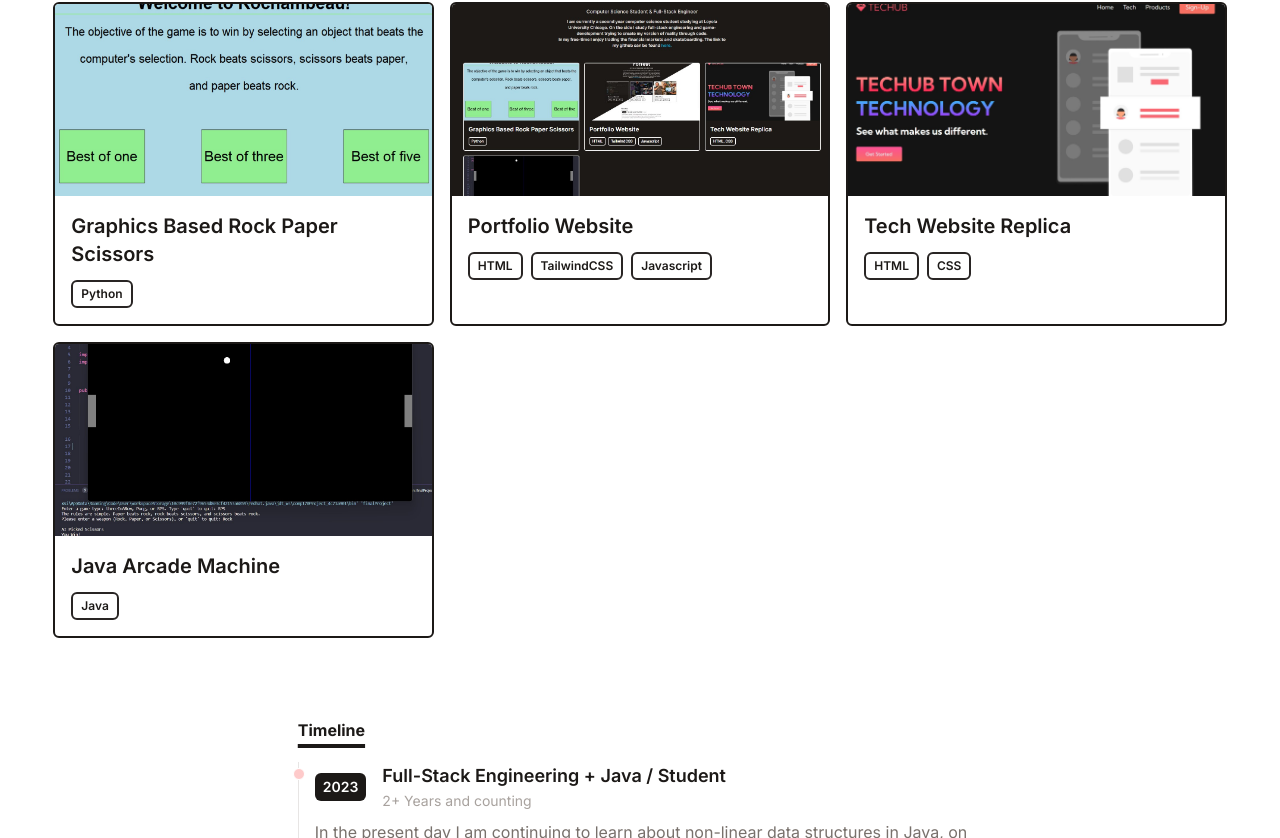
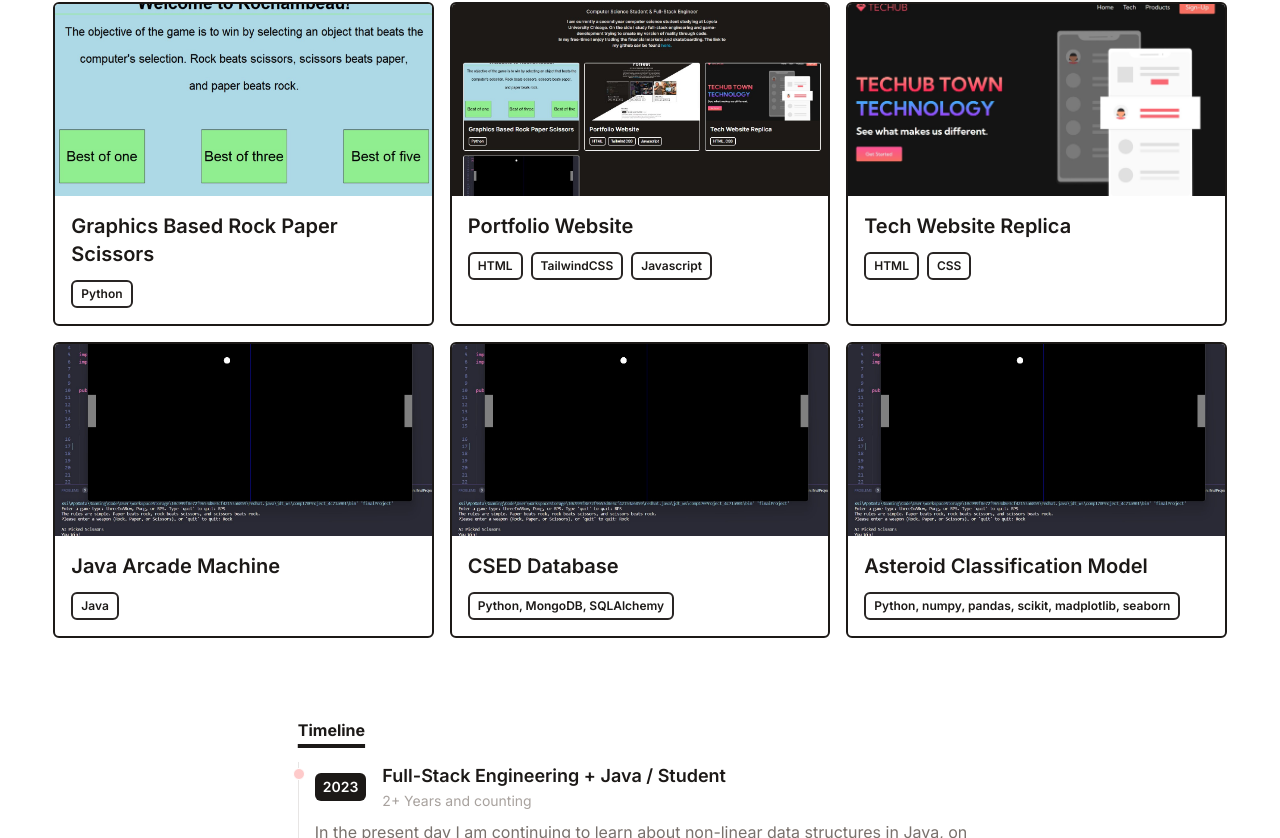
Before and after one commit to maxSimmer/maximilliansimmer.com, a React (Vite) app: page / in a window 1280 px wide. Shown: the part 346-1184 px from the top of the page. Built offline with nearby package versions, Linux system fonts and the light colour scheme.

Commit message:
update projects sept 2024

```diff
--- a/src/data/portfolio.js
+++ b/src/data/portfolio.js
@@ -27,4 +27,20 @@
         link: 'https://github.com/maxSimmer/COMP170-Arcade-Machine-Final-project',
     },
 
+    {
+        title: 'CSED Database',
+        imgUrl: '/assets/ArcadeMachinePortfolioImage.jpg',
+        stack: ['Python, MongoDB, SQLAlchemy'],
+        link: 'https://github.com/maxSimmer/CSED-DBMS-and-ORM-',
+    },
+
+    {
+        title: 'Asteroid Classification Model',
+        imgUrl: '/assets/ArcadeMachinePortfolioImage.jpg',
+        stack: ['Python, numpy, pandas, scikit, madplotlib, seaborn'],
+        link: 'https://github.com/maxSimmer/CSED-DBMS-and-ORM-',
+    },
+
+
+
 ]
```
